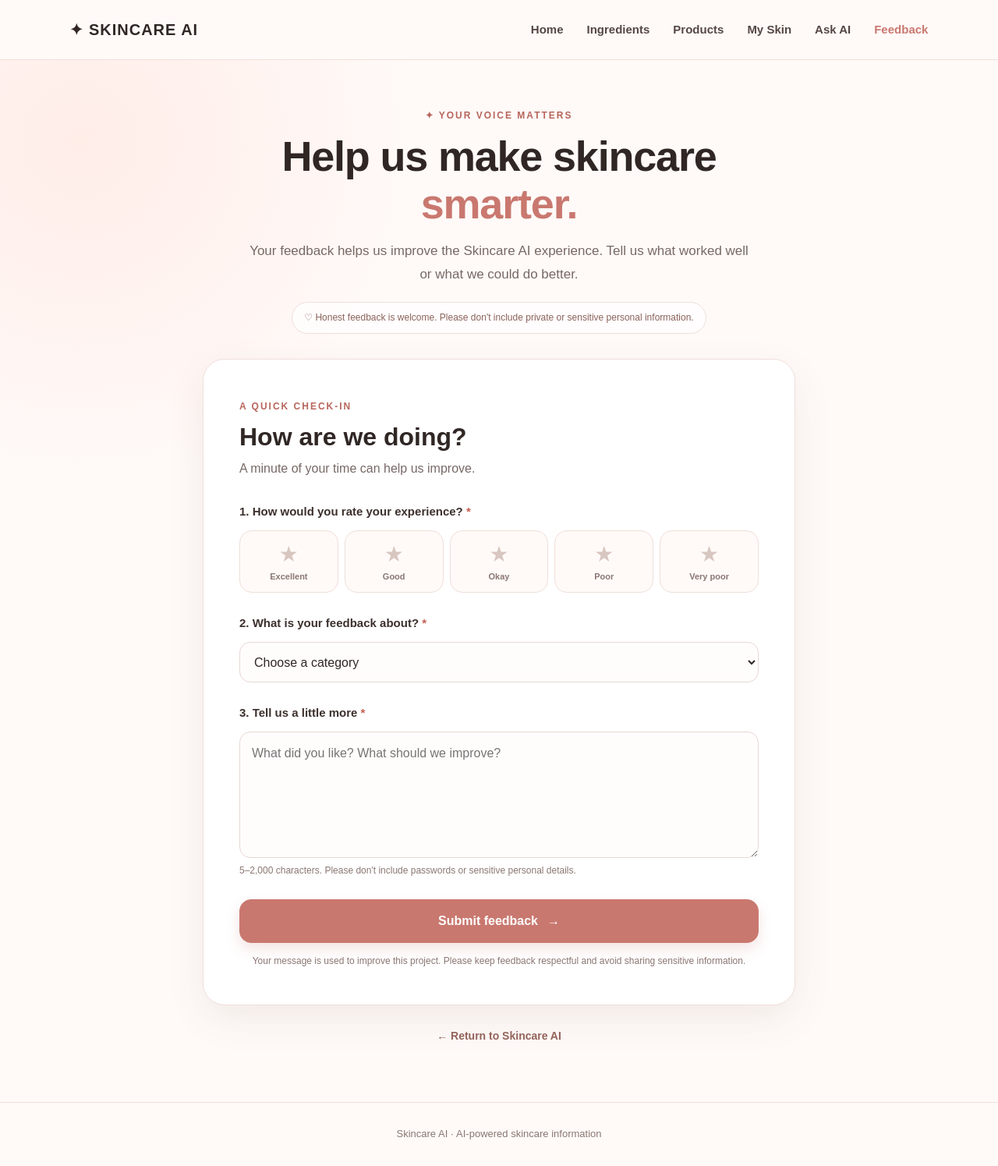
After one commit to anushkashailani2026-sudo/skincare-ai, a Flask app: page /feedback in a window 1280 px wide. The commit adds this page. Shown: the whole page at 78% size. Run offline with Flask 3, Linux system fonts and the light colour scheme; some libraries are stand-ins or nearby versions.

Commit message:
Add feedback page and submission route

```diff
--- a/app.py
+++ b/app.py
@@ -805,6 +805,110 @@ Do not remove legitimate terms such as AHA/BHA, SPF 50, or 0.5-2%.
     )
 
 
+# FEEDBACK FEATURE - add `import sqlite3` near the other imports.
+# Add this block ABOVE the existing `if __name__ == "__main__":` block.
+# This supports SQLite locally and PostgreSQL on Render when DATABASE_URL is configured.
+
+import sqlite3  # Add with the other imports at the top of app.py if not already present.
+
+FEEDBACK_DB_PATH = os.path.join(app.root_path, "instance", "feedback.db")
+FEEDBACK_CATEGORIES = {
+    "ai_answers", "product_finder", "ingredients", "skin_analysis",
+    "website_design", "suggestion", "bug"
+}
+
+def init_feedback_storage():
+    database_url = os.getenv("DATABASE_URL", "").strip()
+    if database_url:
+        # PostgreSQL is recommended for deployed feedback so records survive redeploys.
+        import psycopg
+        if database_url.startswith("postgres://"):
+            database_url = database_url.replace("postgres://", "postgresql://", 1)
+        with psycopg.connect(database_url) as connection:
+            connection.execute("""
+                CREATE TABLE IF NOT EXISTS skincare_feedback (
+                    id BIGSERIAL PRIMARY KEY,
+                    rating INTEGER NOT NULL CHECK (rating BETWEEN 1 AND 5),
+                    category TEXT NOT NULL,
+                    message TEXT NOT NULL,
+                    created_at TIMESTAMPTZ NOT NULL DEFAULT CURRENT_TIMESTAMP
+                )
+            """)
+    else:
+        # Local development fallback. Render's local filesystem is not durable
+        # unless a persistent disk is configured, so set DATABASE_URL on Render.
+        os.makedirs(os.path.dirname(FEEDBACK_DB_PATH), exist_ok=True)
+        with sqlite3.connect(FEEDBACK_DB_PATH) as connection:
+            connection.execute("""
+                CREATE TABLE IF NOT EXISTS skincare_feedback (
+                    id INTEGER PRIMARY KEY AUTOINCREMENT,
+                    rating INTEGER NOT NULL CHECK (rating BETWEEN 1 AND 5),
+                    category TEXT NOT NULL,
+                    message TEXT NOT NULL,
+                    created_at TEXT NOT NULL DEFAULT CURRENT_TIMESTAMP
+                )
+            """)
+
+def save_feedback(rating, category, message):
+    database_url = os.getenv("DATABASE_URL", "").strip()
+    if database_url:
+        import psycopg
+        if database_url.startswith("postgres://"):
+            database_url = database_url.replace("postgres://", "postgresql://", 1)
+        with psycopg.connect(database_url) as connection:
+            connection.execute(
+                "INSERT INTO skincare_feedback (rating, category, message) VALUES (%s, %s, %s)",
+                (rating, category, message)
+            )
+    else:
+        os.makedirs(os.path.dirname(FEEDBACK_DB_PATH), exist_ok=True)
+        with sqlite3.connect(FEEDBACK_DB_PATH) as connection:
+            connection.execute(
+                "INSERT INTO skincare_feedback (rating, category, message) VALUES (?, ?, ?)",
+                (rating, category, message)
+            )
+
+@app.route("/feedback", methods=["GET", "POST"])
+def feedback():
+    error = None
+    selected_rating = ""
+    selected_category = ""
+    message = ""
+
+    if request.method == "POST":
+        rating_text = request.form.get("rating", "").strip()
+        selected_category = request.form.get("category", "").strip()
+        message = request.form.get("message", "").strip()
+
+        try:
+            selected_rating = int(rating_text)
+        except (TypeError, ValueError):
+            selected_rating = 0
+
+        if selected_rating not in (1, 2, 3, 4, 5):
+            error = "Please choose a star rating from 1 to 5."
+        elif selected_category not in FEEDBACK_CATEGORIES:
+            error = "Please choose a feedback category."
+        elif len(message) < 5 or len(message) > 2000:
+            error = "Your message must be between 5 and 2,000 characters."
+        else:
+            try:
+                init_feedback_storage()
+                save_feedback(selected_rating, selected_category, message)
+                return render_template("feedback.html", success=True)
+            except Exception as exc:
+                app.logger.exception("Could not save feedback")
+                error = "We couldn't save your feedback right now. Please try again later."
+
+    return render_template(
+        "feedback.html",
+        success=False,
+        error=error,
+        selected_rating=selected_rating,
+        selected_category=selected_category,
+        message=message,
+    )
+
 # ========================================
 # RUN APPLICATION
 # ========================================
--- /dev/null
+++ b/static/css/feedback.css
@@ -0,0 +1,288 @@
+/* Feedback page styles only. Scoped so existing app pages are not redesigned. */
+.feedback-page {
+    background:
+        radial-gradient(circle at 8% 12%, rgba(255, 226, 219, .55), transparent 28rem),
+        #fffaf8;
+    min-height: 100vh;
+}
+.feedback-page .feedback-nav-link {
+    color: #c9786f;
+}
+.feedback-shell {
+    width: min(1080px, 92%);
+    margin: 0 auto;
+    padding: 62px 0 72px;
+}
+.feedback-intro {
+    max-width: 730px;
+    margin: 0 auto 32px;
+    text-align: center;
+}
+.feedback-eyebrow,
+.feedback-small-label {
+    color: #b7655b;
+    font-size: 12px;
+    font-weight: 800;
+    letter-spacing: 2px;
+}
+.feedback-intro h1 {
+    margin: 12px 0 16px;
+    color: #302725;
+    font-size: clamp(34px, 5vw, 54px);
+    line-height: 1.12;
+    letter-spacing: -1.2px;
+}
+.feedback-intro h1 span {
+    color: #c9786f;
+}
+.feedback-intro > p:not(.feedback-eyebrow) {
+    max-width: 640px;
+    margin: 0 auto;
+    color: #776965;
+    font-size: 17px;
+    line-height: 1.75;
+}
+.feedback-trust-note {
+    display: inline-block;
+    margin-top: 20px;
+    padding: 10px 15px;
+    border: 1px solid #f0ded9;
+    border-radius: 30px;
+    background: rgba(255,255,255,.72);
+    color: #8a625b;
+    font-size: 12px;
+}
+.feedback-card {
+    max-width: 760px;
+    margin: 0 auto;
+    padding: clamp(24px, 5vw, 46px);
+    background: #fff;
+    border: 1px solid #f0ded9;
+    border-radius: 28px;
+    box-shadow: 0 18px 50px rgba(80, 50, 40, .08);
+}
+.feedback-card-heading {
+    margin-bottom: 30px;
+}
+.feedback-card-heading h2,
+.feedback-success h2 {
+    margin: 8px 0;
+    color: #302725;
+    font-size: clamp(25px, 4vw, 32px);
+    line-height: 1.25;
+}
+.feedback-card-heading p,
+.feedback-success p {
+    color: #776965;
+}
+.feedback-form {
+    display: grid;
+    gap: 27px;
+}
+.feedback-rating-field {
+    min-width: 0;
+    padding: 0;
+    border: 0;
+}
+.feedback-rating-field legend,
+.feedback-field label {
+    display: block;
+    margin-bottom: 12px;
+    color: #3c302d;
+    font-size: 15px;
+    font-weight: 700;
+}
+.feedback-required {
+    color: #c65e54;
+}
+.feedback-stars {
+    display: flex;
+    flex-wrap: wrap;
+    gap: 8px;
+}
+.feedback-stars input {
+    position: absolute;
+    opacity: 0;
+    pointer-events: none;
+}
+.feedback-stars label {
+    display: flex;
+    flex: 1 1 95px;
+    min-width: 78px;
+    flex-direction: column;
+    align-items: center;
+    gap: 3px;
+    padding: 13px 8px 11px;
+    margin: 0;
+    border: 1px solid #f0ded9;
+    border-radius: 16px;
+    background: #fffaf8;
+    color: #8a7772;
+    cursor: pointer;
+    transition: border-color .18s ease, background .18s ease, transform .18s ease;
+}
+.feedback-star {
+    color: #d8c6c0;
+    font-size: 28px;
+    line-height: 1.2;
+}
+.feedback-star-label {
+    font-size: 11px;
+    font-weight: 600;
+}
+.feedback-stars input:checked + label {
+    border-color: #d9776f;
+    background: #fff0ed;
+    box-shadow: inset 0 0 0 1px #d9776f;
+}
+.feedback-stars input:checked + label .feedback-star,
+.feedback-stars label:hover .feedback-star {
+    color: #d9776f;
+}
+.feedback-stars input:focus-visible + label {
+    outline: 3px solid rgba(201, 120, 111, .35);
+    outline-offset: 3px;
+}
+.feedback-field select,
+.feedback-field textarea {
+    display: block;
+    width: 100%;
+    border: 1px solid #e8d8d3;
+    border-radius: 14px;
+    background: #fffdfc;
+    color: #302725;
+    font: inherit;
+    outline: none;
+    transition: border-color .18s ease, box-shadow .18s ease;
+}
+.feedback-field select {
+    min-height: 52px;
+    padding: 12px 14px;
+}
+.feedback-field textarea {
+    min-height: 140px;
+    padding: 14px 15px;
+    resize: vertical;
+    line-height: 1.65;
+}
+.feedback-field select:focus,
+.feedback-field textarea:focus {
+    border-color: #d9776f;
+    box-shadow: 0 0 0 4px rgba(217, 119, 111, .12);
+}
+.feedback-character-note {
+    margin-top: 7px;
+    color: #8a7772;
+    font-size: 12px;
+}
+.feedback-submit {
+    display: flex;
+    width: 100%;
+    align-items: center;
+    justify-content: center;
+    gap: 12px;
+    min-height: 54px;
+    padding: 14px 22px;
+    border: 1px solid #c9786f;
+    border-radius: 15px;
+    background: #c9786f;
+    color: #fff;
+    font: inherit;
+    font-weight: 800;
+    cursor: pointer;
+    box-shadow: 0 8px 18px rgba(201, 120, 111, .2);
+    transition: transform .18s ease, background .18s ease, box-shadow .18s ease;
+}
+.feedback-submit:hover {
+    transform: translateY(-2px);
+    background: #b7655b;
+    box-shadow: 0 12px 22px rgba(201, 120, 111, .25);
+}
+.feedback-submit:focus-visible {
+    outline: 3px solid rgba(201, 120, 111, .35);
+    outline-offset: 3px;
+}
+.feedback-privacy-note {
+    margin-top: -13px;
+    color: #8a7772;
+    font-size: 12px;
+    text-align: center;
+    line-height: 1.6;
+}
+.feedback-error {
+    margin-bottom: 22px;
+    padding: 13px 15px;
+    border: 1px solid #e8b7b0;
+    border-radius: 12px;
+    background: #fff2f0;
+    color: #8f352d;
+}
+.feedback-success {
+    padding: 22px 0;
+    text-align: center;
+}
+.feedback-success-icon {
+    display: grid;
+    width: 68px;
+    height: 68px;
+    place-items: center;
+    margin: 0 auto 18px;
+    border-radius: 50%;
+    background: #edf8f0;
+    color: #38784c;
+    font-size: 32px;
+    font-weight: 800;
+}
+.feedback-submit-link {
+    max-width: 280px;
+    margin: 25px auto 0;
+    text-decoration: none;
+}
+.feedback-secondary-link {
+    display: inline-block;
+    margin-top: 16px;
+    color: #a45f56;
+    font-size: 14px;
+    font-weight: 700;
+}
+.feedback-back-home {
+    margin-top: 26px;
+    text-align: center;
+}
+.feedback-back-home a {
+    color: #94635b;
+    font-size: 14px;
+    font-weight: 700;
+}
+.feedback-page footer {
+    border-top: 1px solid #f1dfda;
+}
+@media (max-width: 700px) {
+    .feedback-shell {
+        padding: 40px 0 52px;
+    }
+    .feedback-page .navbar {
+        align-items: flex-start;
+        gap: 14px;
+        flex-direction: column;
+    }
+    .feedback-page .navbar nav {
+        flex-wrap: wrap;
+        gap: 12px 16px;
+    }
+    .feedback-stars {
+        display: grid;
+        grid-template-columns: repeat(5, minmax(0, 1fr));
+    }
+    .feedback-stars label {
+        min-width: 0;
+        padding: 10px 2px;
+    }
+    .feedback-star {
+        font-size: 24px;
+    }
+    .feedback-star-label {
+        font-size: 9px;
+        text-align: center;
+    }
+}
--- /dev/null
+++ b/templates/feedback.html
@@ -0,0 +1,101 @@
+<!DOCTYPE html>
+<html lang="en">
+<head>
+    <meta charset="UTF-8">
+    <meta name="viewport" content="width=device-width, initial-scale=1.0">
+    <title>Share Feedback | Skincare AI</title>
+    <link rel="stylesheet" href="{{ url_for('static', filename='css/style.css') }}">
+    <link rel="stylesheet" href="{{ url_for('static', filename='css/feedback.css') }}">
+</head>
+<body class="feedback-page">
+    <header class="navbar">
+        <div class="logo">✦ SKINCARE AI</div>
+        <nav>
+            <a href="{{ url_for('home') }}">Home</a>
+            <a href="{{ url_for('ingredients') }}">Ingredients</a>
+            <a href="{{ url_for('products') }}">Products</a>
+            <a href="{{ url_for('skin') }}">My Skin</a>
+            <a href="{{ url_for('ask_ai') }}">Ask AI</a>
+            <a class="feedback-nav-link" href="{{ url_for('feedback') }}">Feedback</a>
+        </nav>
+    </header>
+
+    <main class="feedback-shell">
+        <section class="feedback-intro">
+            <p class="feedback-eyebrow">✦ YOUR VOICE MATTERS</p>
+            <h1>Help us make skincare <span>smarter.</span></h1>
+            <p>Your feedback helps us improve the Skincare AI experience. Tell us what worked well or what we could do better.</p>
+            <div class="feedback-trust-note">♡ Honest feedback is welcome. Please don't include private or sensitive personal information.</div>
+        </section>
+
+        <section class="feedback-card" aria-labelledby="feedback-form-title">
+            {% if success %}
+                <div class="feedback-success" role="status">
+                    <div class="feedback-success-icon">✓</div>
+                    <h2>Thank you for sharing!</h2>
+                    <p>Your feedback has been submitted successfully.</p>
+                    <a class="feedback-submit feedback-submit-link" href="{{ url_for('home') }}">Back to home</a>
+                    <a class="feedback-secondary-link" href="{{ url_for('feedback') }}">Send more feedback</a>
+                </div>
+            {% else %}
+                <div class="feedback-card-heading">
+                    <span class="feedback-small-label">A QUICK CHECK-IN</span>
+                    <h2 id="feedback-form-title">How are we doing?</h2>
+                    <p>A minute of your time can help us improve.</p>
+                </div>
+
+                {% if error %}
+                    <div class="feedback-error" role="alert">{{ error }}</div>
+                {% endif %}
+
+                <form method="POST" action="{{ url_for('feedback') }}" class="feedback-form">
+                    <fieldset class="feedback-rating-field">
+                        <legend>1. How would you rate your experience? <span class="feedback-required">*</span></legend>
+                        <div class="feedback-stars" role="radiogroup" aria-label="Rate your experience from one to five stars">
+                            {% for value, label in [(5, 'Excellent'), (4, 'Good'), (3, 'Okay'), (2, 'Poor'), (1, 'Very poor')] %}
+                                <input type="radio" id="rating-{{ value }}" name="rating" value="{{ value }}" {% if selected_rating|string == value|string %}checked{% endif %} required>
+                                <label for="rating-{{ value }}" title="{{ value }} star{% if value != 1 %}s{% endif %}">
+                                    <span class="feedback-star">★</span>
+                                    <span class="feedback-star-label">{{ label }}</span>
+                                </label>
+                            {% endfor %}
+                        </div>
+                    </fieldset>
+
+                    <div class="feedback-field">
+                        <label for="category">2. What is your feedback about? <span class="feedback-required">*</span></label>
+                        <select id="category" name="category" required>
+                            <option value="">Choose a category</option>
+                            {% for value, label in [
+                                ('ai_answers', 'Ask AI answers'),
+                                ('product_finder', 'Product finder and recommendations'),
+                                ('ingredients', 'Ingredient information'),
+                                ('skin_analysis', 'Skin analysis'),
+                                ('website_design', 'Website design and ease of use'),
+                                ('suggestion', 'General suggestion'),
+                                ('bug', "Something isn't working")
+                            ] %}
+                                <option value="{{ value }}" {% if selected_category == value %}selected{% endif %}>{{ label }}</option>
+                            {% endfor %}
+                        </select>
+                    </div>
+
+                    <div class="feedback-field">
+                        <label for="message">3. Tell us a little more <span class="feedback-required">*</span></label>
+                        <textarea id="message" name="message" rows="5" minlength="5" maxlength="2000" required placeholder="What did you like? What should we improve?">{{ message or '' }}</textarea>
+                        <div class="feedback-character-note">5–2,000 characters. Please don't include passwords or sensitive personal details.</div>
+                    </div>
+
+                    <button class="feedback-submit" type="submit">Submit feedback <span aria-hidden="true">→</span></button>
+                    <p class="feedback-privacy-note">Your message is used to improve this project. Please keep feedback respectful and avoid sharing sensitive information.</p>
+                </form>
+            {% endif %}
+        </section>
+        <p class="feedback-back-home"><a href="{{ url_for('home') }}">← Return to Skincare AI</a></p>
+    </main>
+
+    <footer>
+        <p>Skincare AI · AI-powered skincare information</p>
+    </footer>
+</body>
+</html>
--- a/templates/index.html
+++ b/templates/index.html
@@ -400,6 +400,10 @@
             Ask AI
         </a>
 
+        <a href="{{ url_for('feedback') }}">
+            Feedback
+        </a>
+
     </nav>
 
 </header>
```
Also changed, not shown: 1 other file.
